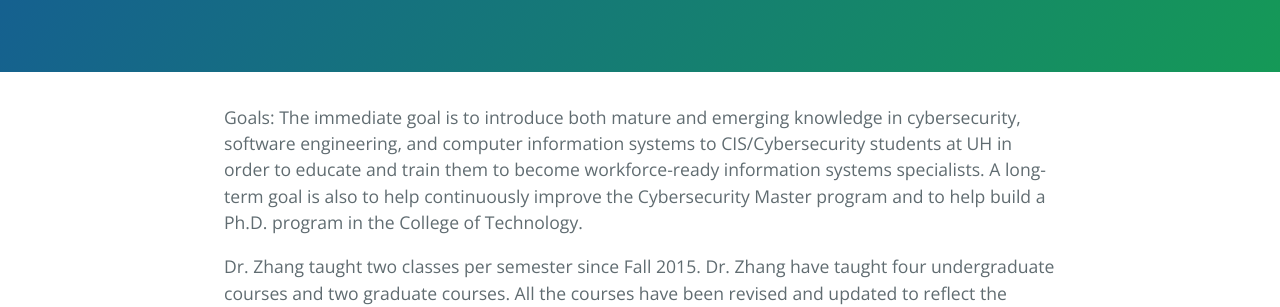
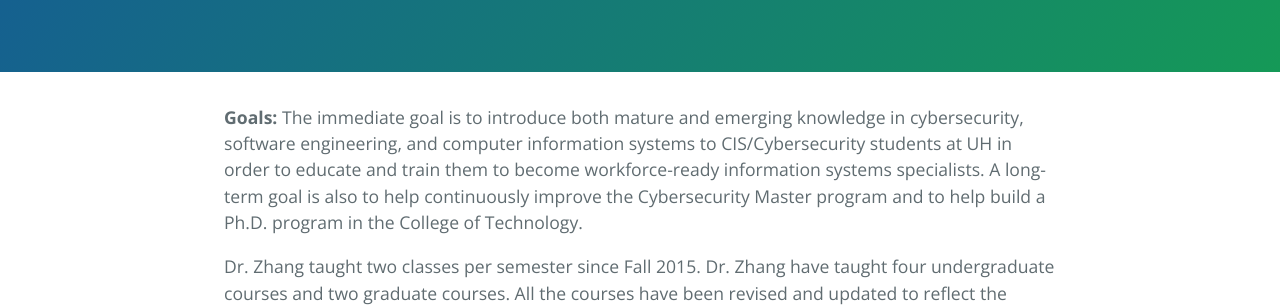
Before and after one commit to rohithreddydepa/Network-Software-and-System-Lab.github.io, a Jekyll site: the page built from index_5_Teaching.md, in a window 1280 px wide. Shown: the part 389-696 px from the top of the page. Built offline with Jekyll 4.4.1, drawn with Linux system fonts in a browser that asks for light colours; part of the change alters nothing that is shown.

```diff
--- a/index_5_Teaching.md
+++ b/index_5_Teaching.md
@@ -4,7 +4,7 @@ layout: default
 filename: index_5_Teaching
 ---
 
-Goals: The immediate goal is to introduce both mature and emerging knowledge in cybersecurity, software engineering, and computer information systems to CIS/Cybersecurity students at UH in order to educate and train them to become workforce-ready information systems specialists. A long-term goal is also to help continuously improve the Cybersecurity Master program and to help build a Ph.D. program in the College of Technology.
+**Goals:** The immediate goal is to introduce both mature and emerging knowledge in cybersecurity, software engineering, and computer information systems to CIS/Cybersecurity students at UH in order to educate and train them to become workforce-ready information systems specialists. A long-term goal is also to help continuously improve the Cybersecurity Master program and to help build a Ph.D. program in the College of Technology.
 
 Dr. Zhang taught two classes per semester since Fall 2015. Dr. Zhang have taught four undergraduate courses and two graduate courses. All the courses have been revised and updated to reflect the current state-of-art in the research and industrial communities. Among them, CIS 3355: Integrated Information Systems is a re-developed course with 2/3 new teaching materials for senior undergraduate students, and CIS 6397: Data Science for Security is a new course developed by me that aim at building a Data Analytics Program for graduate studies. This course is tailored to make graduate students better prepared for their Ph.D. studies. It also attracts students who enjoy exposure to the advanced topic. Since the College of Technology has submitted a proposal to establish a Ph.D. program across multiple departments including ILT, this course will help to build the unique and successful Ph.D. program.
 
```
